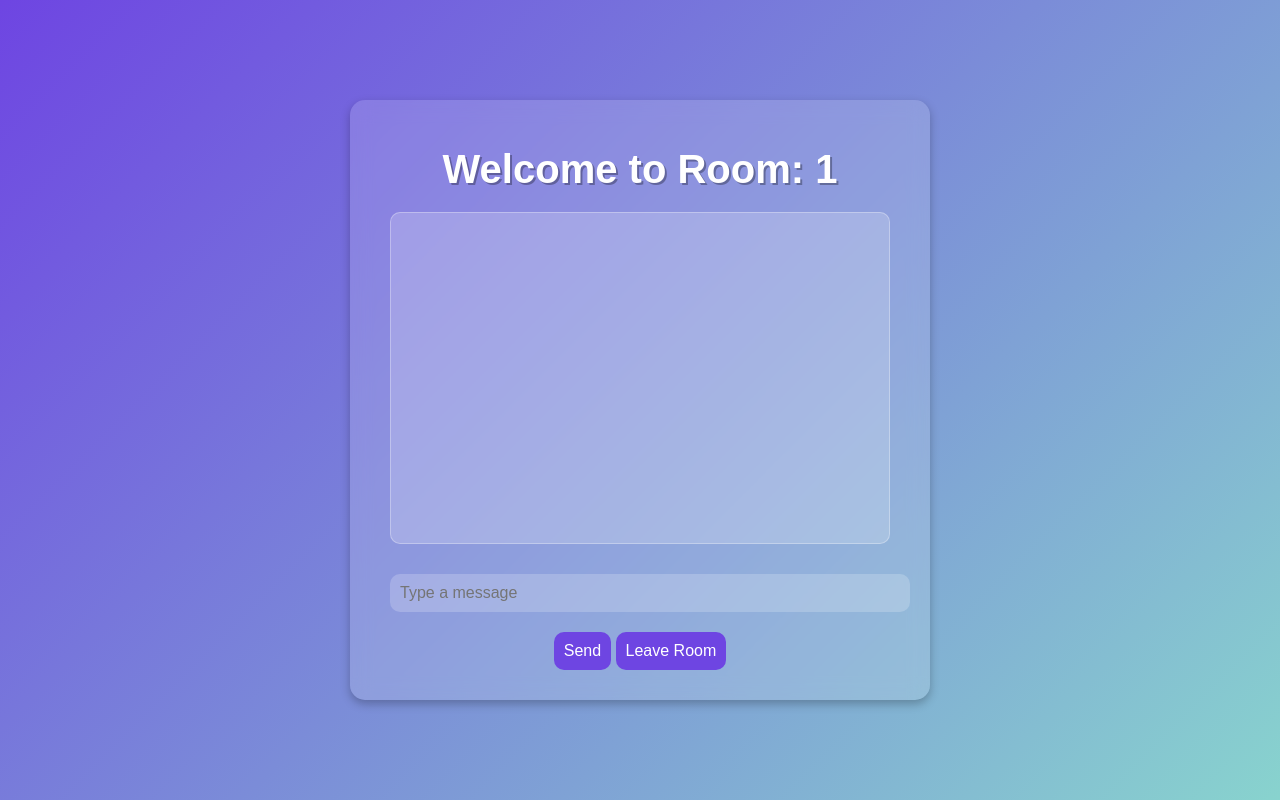
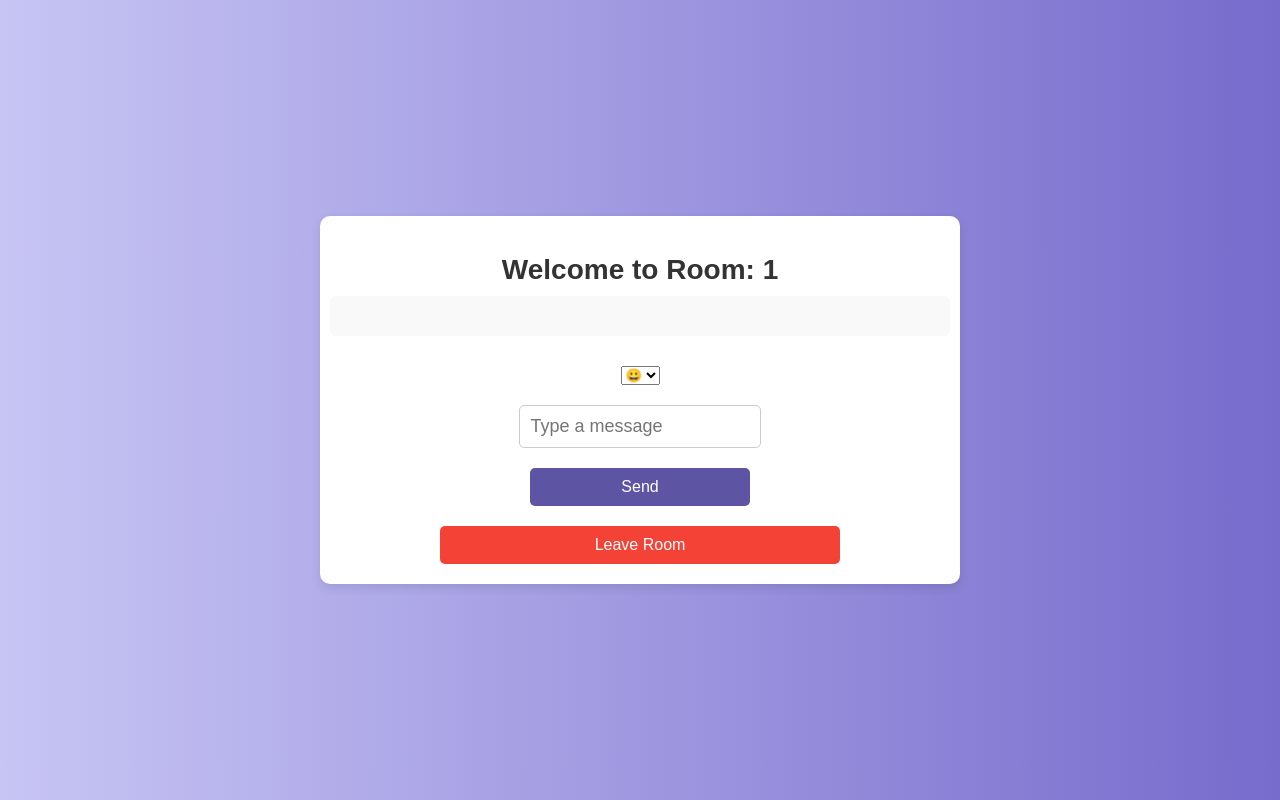
Before and after one commit to Brandon-Hosier/Chat_App_Py, a Flask app: page /chat/1 in a window 1280 px wide. Run offline with Flask 3, Linux system fonts and the light colour scheme; a user stored in the database is signed in; some libraries are stand-ins or nearby versions.

Commit message:
added an emoji button and some of css background

```diff
--- a/app.py
+++ b/app.py
@@ -68,10 +68,14 @@ def home():
     return render_template('index.html', username=session['user'])
 
 # Route: Chat Room
-@app.route('/chat/<room_code>')
+@app.route('/chat/<room_code>', methods=['GET', 'POST'])
 def chat(room_code):
     if 'user' not in session:  # Redirect to login if user is not logged in
         return redirect(url_for('login'))
+
+    if request.method == 'POST':
+        message = request.form['message']  # This will capture both text and emoji from the input field
+        socketio.emit('message', {'room': room_code, 'username': session['user'], 'message': message})
 
     return render_template('chat.html', room_code=room_code, username=session['user'])
 
--- a/static/css/style.css
+++ b/static/css/style.css
@@ -1,97 +1,233 @@
-/* Base styles */
+/* General Body Styles */
 body {
-    font-family: 'Arial', sans-serif;
+    font-family: Raleway, sans-serif; /* Use the same font family from the login page */
+    background: linear-gradient(90deg, #C7C5F4, #776BCC); /* Gradient background from the login page */
+    color: #333;
     margin: 0;
     padding: 0;
     display: flex;
     justify-content: center;
     align-items: center;
     height: 100vh;
-    background: linear-gradient(135deg, #6e45e2, #88d3ce);
-    color: #fff;
 }
 
-/* Container for centralizing content */
+/* Container for the chat application */
 .container {
-    text-align: center;
-    background: rgba(255, 255, 255, 0.15);
-    backdrop-filter: blur(10px);
-    padding: 20px 40px;
-    border-radius: 15px;
-    box-shadow: 0px 4px 10px rgba(0, 0, 0, 0.25);
-    width: 90%;
-    max-width: 500px;
+    background-color: white;
+    border-radius: 10px;
+    width: 80%;
+    max-width: 600px;
+    padding: 20px;
+    box-shadow: 0px 4px 10px rgba(0, 0, 0, 0.1);
+    overflow: hidden;
+    display: flex;
+    flex-direction: column;
+    align-items: center;
 }
 
-/* Chat message area */
-#chat {
-    height: 300px;
-    overflow-y: auto;
-    border: 1px solid rgba(255, 255, 255, 0.3);
-    margin: 20px 0;
-    padding: 15px;
-    background: rgba(255, 255, 255, 0.2);
-    border-radius: 10px;
+/* Title of the chat room */
+h1 {
+    font-size: 24px;
+    margin-bottom: 10px;
+    text-align: center;
+    color: #333;
 }
 
-/* Chat messages */
+/* The chat messages display area */
+#chat {
+    width: 100%;
+    max-height: 400px;
+    overflow-y: auto;
+    margin-bottom: 20px;
+    padding: 10px;
+    background-color: #f9f9f9;
+    border-radius: 5px;
+}
+
+/* Individual message styling */
 #messages {
-    list-style: none;
+    list-style-type: none;
     padding: 0;
-    color: #fff;
+    margin: 0;
 }
 
 #messages li {
-    margin: 10px 0;
-    padding: 10px;
-    background: rgba(255, 255, 255, 0.25);
-    border-radius: 10px;
+    padding: 8px;
+    margin-bottom: 8px;
+    background-color: #e6e6e6;
+    border-radius: 5px;
     word-wrap: break-word;
-    text-align: left;
 }
 
-/* Form inputs and buttons */
-input, button {
+/* Input and button styling */
+input[type="text"] {
+    width: calc(100% - 110px);
     padding: 10px;
-    margin: 10px 0;
-    border: none;
-    border-radius: 10px;
+    border-radius: 5px;
+    border: 1px solid #ccc;
     font-size: 16px;
-}
-
-input {
-    width: 100%;
-    background: rgba(255, 255, 255, 0.2);
-    color: #fff;
-    outline: none;
+    margin-right: 10px;
+    margin-bottom: 20px;
 }
 
 button {
-    background: #6e45e2;
-    color: #fff;
+    padding: 10px 15px;
+    border: none;
+    border-radius: 5px;
+    background-color: #4CAF50;
+    color: white;
+    font-size: 16px;
     cursor: pointer;
-    transition: all 0.3s ease;
+    transition: background-color 0.3s ease;
 }
 
 button:hover {
-    background: #88d3ce;
+    background-color: #45a049;
 }
 
-/* Title styling */
-h1 {
-    font-size: 2.5rem;
-    margin-bottom: 20px;
-    color: #fff;
-    text-shadow: 2px 2px rgba(0, 0, 0, 0.3);
+button:disabled {
+    background-color: #aaa;
+    cursor: not-allowed;
 }
 
-/* Media query for responsiveness */
-@media (max-width: 768px) {
-    #chat {
-        height: 250px;
-    }
+/* Emoji Buttons Styling */
+.emoji-buttons {
+    margin-top: 10px;
+    display: flex;
+    justify-content: center;
+    margin-bottom: 10px;
+}
 
-    h1 {
-        font-size: 2rem;
-    }
+.emojiBtn {
+    background: none;
+    border: none;
+    font-size: 24px;
+    margin: 5px;
+    cursor: pointer;
+    padding: 10px;
+    transition: background-color 0.3s ease;
 }
+
+.emojiBtn:hover {
+    background-color: rgba(255, 255, 255, 0.2);
+    border-radius: 50%;
+}
+
+/* Leave Button Styling */
+#leaveBtn {
+    background-color: #f44336;
+}
+
+#leaveBtn:hover {
+    background-color: #e53935;
+}
+
+/* Ensure input field grows to fill available space */
+input[type="text"]:focus {
+    outline: none;
+    border-color: #4CAF50;
+}
+
+/* Additional Styling for Layout */
+.container {
+    text-align: center;
+}
+
+input[type="text"] {
+    width: 80%;
+    max-width: 400px;
+    margin-bottom: 15px;
+    font-size: 18px;
+}
+
+button {
+    margin-top: 10px;
+}
+
+#messages {
+    margin-bottom: 20px;
+}
+
+#leaveBtn {
+    margin-top: 20px;
+    background-color: #f44336;
+    color: white;
+}
+
+/* Scrollbar Styling for Chat */
+#chat::-webkit-scrollbar {
+    width: 8px;
+}
+
+#chat::-webkit-scrollbar-thumb {
+    background-color: #888;
+    border-radius: 5px;
+}
+
+#chat::-webkit-scrollbar-thumb:hover {
+    background-color: #555;
+}
+
+/* Emoji Buttons Styling */
+.emoji-buttons {
+    display: flex;
+    justify-content: center;
+    margin-bottom: 10px;
+}
+
+.emoji-buttons button {
+    background: none;
+    border: none;
+    font-size: 24px;
+    margin: 5px;
+    cursor: pointer;
+    padding: 10px;
+    transition: background-color 0.3s ease;
+}
+
+.emoji-buttons button:hover {
+    background-color: rgba(255, 255, 255, 0.2);
+    border-radius: 50%;
+}
+
+/* Additional Styling for Login and Register Pages (if needed) */
+
+/* Login and Register Pages */
+h1 {
+    font-size: 28px;
+    color: #333;
+}
+
+/* Style the login and register forms */
+form {
+    display: flex;
+    flex-direction: column;
+    align-items: center;
+}
+
+input[type="text"], input[type="password"] {
+    padding: 10px;
+    margin: 10px;
+    border-radius: 5px;
+    border: 1px solid #ccc;
+    width: 80%;
+    max-width: 400px;
+}
+
+button {
+    padding: 10px 20px;
+    background-color: #5D54A4;
+    color: white;
+    border: none;
+    border-radius: 5px;
+    width: 80%;
+    max-width: 400px;
+}
+
+button:hover {
+    background-color: #6A679E;
+}
+
+.feedback {
+    color: #FF0000;
+}
--- a/templates/chat.html
+++ b/templates/chat.html
@@ -5,7 +5,6 @@
     <meta name="viewport" content="width=device-width, initial-scale=1.0">
     <title>Chat Room</title>
     <link rel="stylesheet" href="/static/css/style.css">
-    <script src="https://cdn.socket.io/4.5.1/socket.io.min.js"></script>
 </head>
 <body>
     <div class="container">
@@ -13,44 +12,99 @@
         <div id="chat">
             <ul id="messages"></ul>
         </div>
-        <input id="message" type="text" placeholder="Type a message" required>
-        <button id="sendBtn">Send</button>
+        <form method="POST">
+            <div class="emoji-buttons">
+                <select>
+                        <option value="😀">😀</option>
+                        <option value="😁">😁</option>
+                        <option value="😂">😂</option>
+                        <option value="😃">😃</option>
+                        <option value="😄">😄</option>
+                        <option value="😅">😅</option>
+                        <option value="😆">😆</option>
+                        <option value="😉">😉</option>
+                        <option value="😊">😊</option>
+                        <option value="😋">😋</option>
+                        <option value="😎">😎</option>
+                        <option value="😍">😍</option>
+                        <option value="😘">😘</option>
+                        <option value="😗">😗</option>
+                        <option value="😙">😙</option>
+                        <option value="😚">😚</option>
+                        <option value="😜">😜</option>
+                        <option value="😝">😝</option>
+                        <option value="😛">😛</option>
+                        <option value="🤑">🤑</option>
+                        <option value="🤗">🤗</option>
+                        <option value="🤔">🤔</option>
+                        <option value="🤩">🤩</option>
+                        <option value="🤪">🤪</option>
+                        <option value="🤨">🤨</option>
+                        <option value="😐">😐</option>
+                        <option value="😑">😑</option>
+                        <option value="😶">😶</option>
+                        <option value="🙄">🙄</option>
+                        <option value="😏">😏</option>
+                        <option value="😒">😒</option>
+                        <option value="😞">😞</option>
+                        <option value="😔">😔</option>
+                        <option value="😟">😟</option>
+                        <option value="😕">😕</option>
+                        <option value="🙁">🙁</option>
+                        <option value="☹️">☹️</option>
+                        <option value="😣">😣</option>
+                        <option value="😖">😖</option>
+                        <option value="😫">😫</option>
+                        <option value="😩">😩</option>
+                        <option value="🥺">🥺</option>
+                        <option value="😭">😭</option>
+                        <option value="😤">😤</option>
+                        <option value="😠">😠</option>
+                        <option value="😡">😡</option>
+                        <option value="🤬">🤬</option>
+                        <option value="🤯">🤯</option>
+                        <option value="😳">😳</option>
+                        <option value="🥵">🥵</option>
+                        <option value="🥶">🥶</option>
+                        <option value="😱">😱</option>
+                        <option value="😨">😨</option>
+                        <option value="😰">😰</option>
+                        <option value="😥">😥</option>
+                        <option value="😓">😓</option>
+                        <option value="🤤">🤤</option>
+                        <option value="😪">😪</option>
+                        <option value="😴">😴</option>
+                </select>
+            </div>
+        </form>
+        <form method="POST">
+            <input id="message" name="message" type="text" placeholder="Type a message" required>
+            <button type="submit">Send</button>
+        </form>
         <button id="leaveBtn">Leave Room</button>
     </div>
 
     <script>
         const socket = io();
-
         const room = "{{ room_code }}";
-        const username = "{{ username }}";  // Get the username from the session
-        const messageInput = document.getElementById('message');
-        const messagesList = document.getElementById('messages');
-
-        // Join the room when the page loads
+        const username = "{{ username }}";
         socket.emit('join', { room, username });
 
-        // Handle sending a message
-        document.getElementById('sendBtn').onclick = () => {
-            const message = messageInput.value.trim();
-            if (message) {
-                socket.emit('message', { room, username, message });  // Send message to server
-                messageInput.value = '';  // Clear the input field
-            }
-        };
+        socket.on('message', (msg) => {
+            const li = document.createElement('li');
+            li.textContent = msg;
+            document.getElementById('messages').appendChild(li);
+        });
 
-        // Handle leaving the room
         document.getElementById('leaveBtn').onclick = () => {
             socket.emit('leave', { room, username });
             window.location.href = '/';
         };
 
-        // Display received messages
-        socket.on('message', (msg) => {
-            const li = document.createElement('li');
-            li.textContent = msg;
-            messagesList.appendChild(li);
-            messagesList.scrollTop = messagesList.scrollHeight;  // Auto-scroll to the latest message
-        });
+        function addEmoji(emoji) {
+            const messageInput = document.getElementById('message');
+            messageInput.value += emoji;
+        }
     </script>
 </body>
 </html>
```
Also changed, not shown: instance/chatapp.db.
